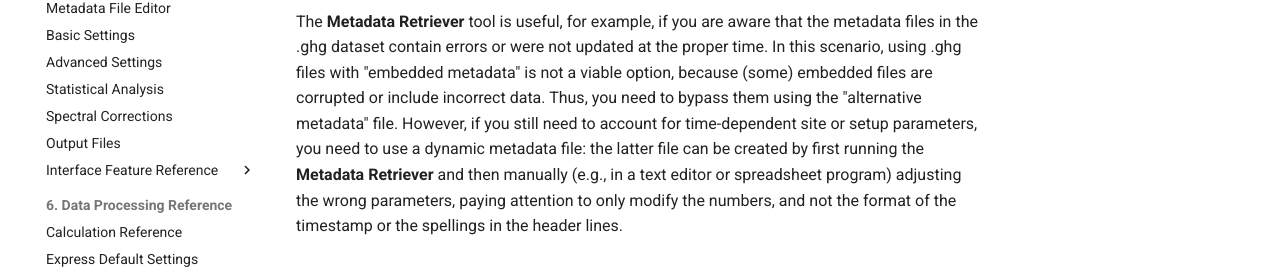
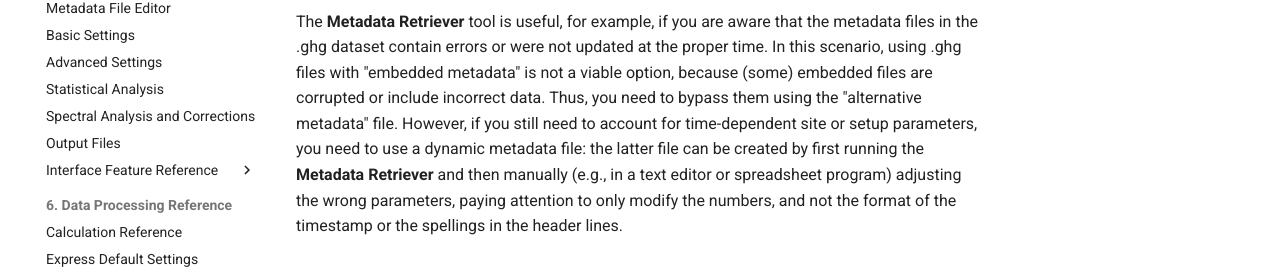
Before and after one commit to kebasaa/eddyflow-documentation, an MkDocs documentation site: the page built from docs/topics/metadata-retriever-tool.md, in a window 1280 px wide and 1262 px high. Shown: the part 812-1090 px from the top of the window. Built offline with MkDocs 1.6.1 and Material for MkDocs 9.7.7, drawn with Linux system fonts in a browser that asks for light colours.

Commit message:
Align the nav labels and order with the actual Advanced Settings tabs
mkdocs.yml labelled two of the four Advanced Settings tabs "Spectral
Corrections" and "Statistical Tests" in both places they appear in the
navigation. Neither matches the interface: the tabs are Statistical
Analysis and Spectral Analysis and Corrections, confirmed against the
tab list in advancedsettingspage.cpp and against every screenshot
recaptured earlier in this pass. The Using EddyFlow section also listed
Spectral before Statistical, the reverse of the tab order shown in the
application; it now matches, so a reader working through the nav in
order meets the same sequence the interface does.

```diff
--- a/mkdocs.yml
+++ b/mkdocs.yml
@@ -45,8 +45,8 @@
       - "Overview": topics/using-advanced-settings.md
       - "SmartFlux Advanced Settings": topics/smarflux-configuration-no-ghg.md
       - "Processing Options": topics/advanced-settings-processing.md
-      - "Spectral Corrections": topics/advanced-settings-spectral-corrections.md
-      - "Statistical Tests": topics/advanced-settings-statistical-tests.md
+      - "Statistical Analysis": topics/advanced-settings-statistical-tests.md
+      - "Spectral Analysis and Corrections": topics/advanced-settings-spectral-corrections.md
       - "Output Files": topics/advanced-settings-outputs.md
       - "Assessment Tests": topics/assessment-tests.md
       - "Advanced Mode": topics/advanced-mode.md
@@ -67,7 +67,7 @@
     - "Basic Settings": topics/introduction-dataset-selection.md
     - "Advanced Settings": topics/raw-processing-options.md
     - "Statistical Analysis": topics/statistical-tests.md
-    - "Spectral Corrections": topics/spectral-corrections.md
+    - "Spectral Analysis and Corrections": topics/spectral-corrections.md
     - "Output Files": topics/output-files.md
     - "Interface Feature Reference":
       - "Overview": topics/software-reference-introduction.md
```
